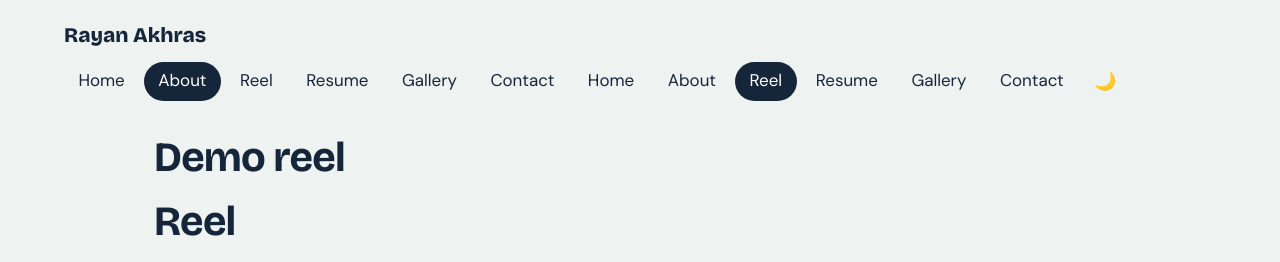
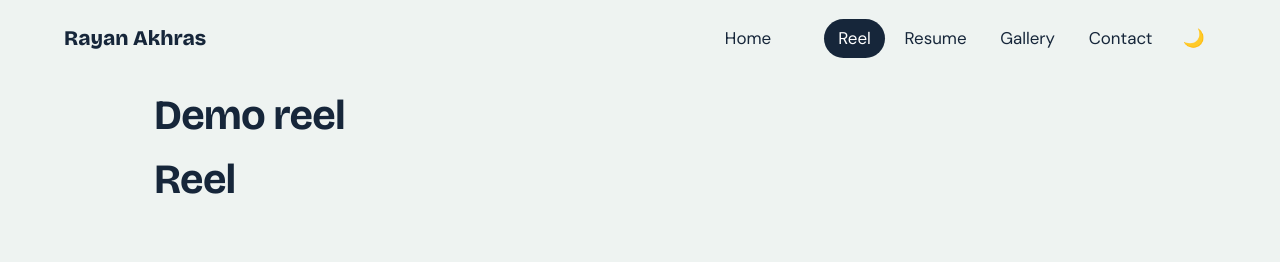
Before and after one commit to RayTMM/Rayan-Akhras-Website, a plain HTML site: page reel.html in a window 1280 px wide. Shown: the top 262 px of the page. Drawn offline with nearby package versions, Linux system fonts and the light colour scheme.

Commit message:
Updated contact.html Updated reel.html

```diff
--- a/reel.html
+++ b/reel.html
@@ -18,19 +18,12 @@
     <button class="menu-toggle" id="menu-toggle" type="button" aria-expanded="false" aria-controls="site-nav">Menu</button>
     <nav id="site-nav" aria-label="Main">
         <a href="index.html">Home</a>
-        <a href="about.html" aria-current="page">About</a>
-        <a href="reel.html">Reel</a>
+        <a href="about.html"></a>
+        <a href="reel.html" aria-current="page">Reel</a>
         <a href="resume.html">Resume</a>
         <a href="gallery.html">Gallery</a>
         <a href="contact.html">Contact</a>
-  <nav aria-label="Main">
-    <a href="index.html">Home</a>
-      <a href="about.html">About</a>
-    <a href="reel.html" aria-current="page">Reel</a>
-    <a href="resume.html">Resume</a>
-    <a href="gallery.html">Gallery</a>
-      <!--<a href="design.html">Design</a>-->
-    <a href="contact.html">Contact</a>
+
       <button id="theme-toggle" class="theme-toggle" type="button" aria-label="Toggle dark mode"></button>
   </nav>
 </header>
@@ -39,7 +32,7 @@
     <h2>Reel</h2>
 
     <!--<h3>Acting</h3>
-    <iframe class="video" src="https://www.youtube.com/embed/ACTING_VIDEO_ID" title="Acting reel" allowfullscreen referrerpolicy="strict-origin-when-cross-origin"></iframe>-->
+    <iframe class="video" src="https://www.youtube.com/embed/ACTING_VIDEO_ID" title="Acting reel" allowfullscreen referrerpolicy="strict-origin-when-cross-origin"></iframe>
 
     <h3>Dance</h3>
     <iframe class="video" src="https://www.youtube.com/embed/n7-bbGaABnQ" title="Emerson Dance Company, UNDERCOVER | Weird by KAYTRANADA & Durand Bernarr | Choreographed by Olivia Buccella & Eleanor Greving" allowfullscreen referrerpolicy="strict-origin-when-cross-origin"></iframe>
@@ -47,7 +40,7 @@
 
 
     <iframe class="video" src="https://www.youtube.com/embed/n7-bbGaABnQ" title="Emerson Dance Company, UNDERCOVER | Smooth Criminal by Micheal Jackson | Choreographed by Jada Bruce" allowfullscreen referrerpolicy="strict-origin-when-cross-origin"></iframe>
-    <p class="when">Emerson Dance Company UNDERCOVER | Smooth Criminal by Micheal Jackson | Choreographed by Jada Bruce &mdash; <em>UNDERCOVER</em>, 2026</p>
+    <p class="when">Emerson Dance Company UNDERCOVER | Smooth Criminal by Micheal Jackson | Choreographed by Jada Bruce &mdash; <em>UNDERCOVER</em>, 2026</p>-->
 </div>
 </main>
 <footer>
```
Also changed, not shown: contact.html (+0 -1 lines).
